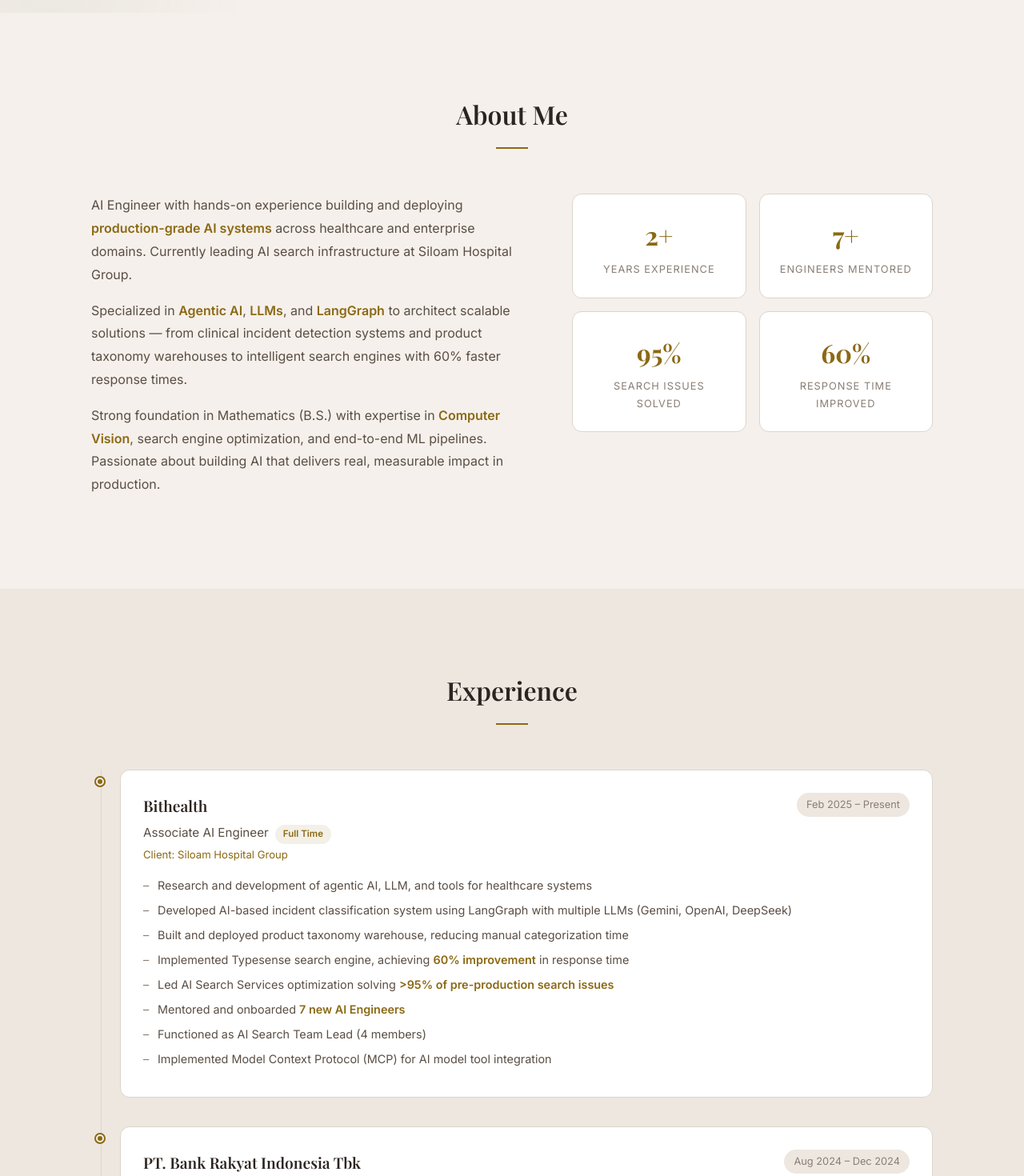
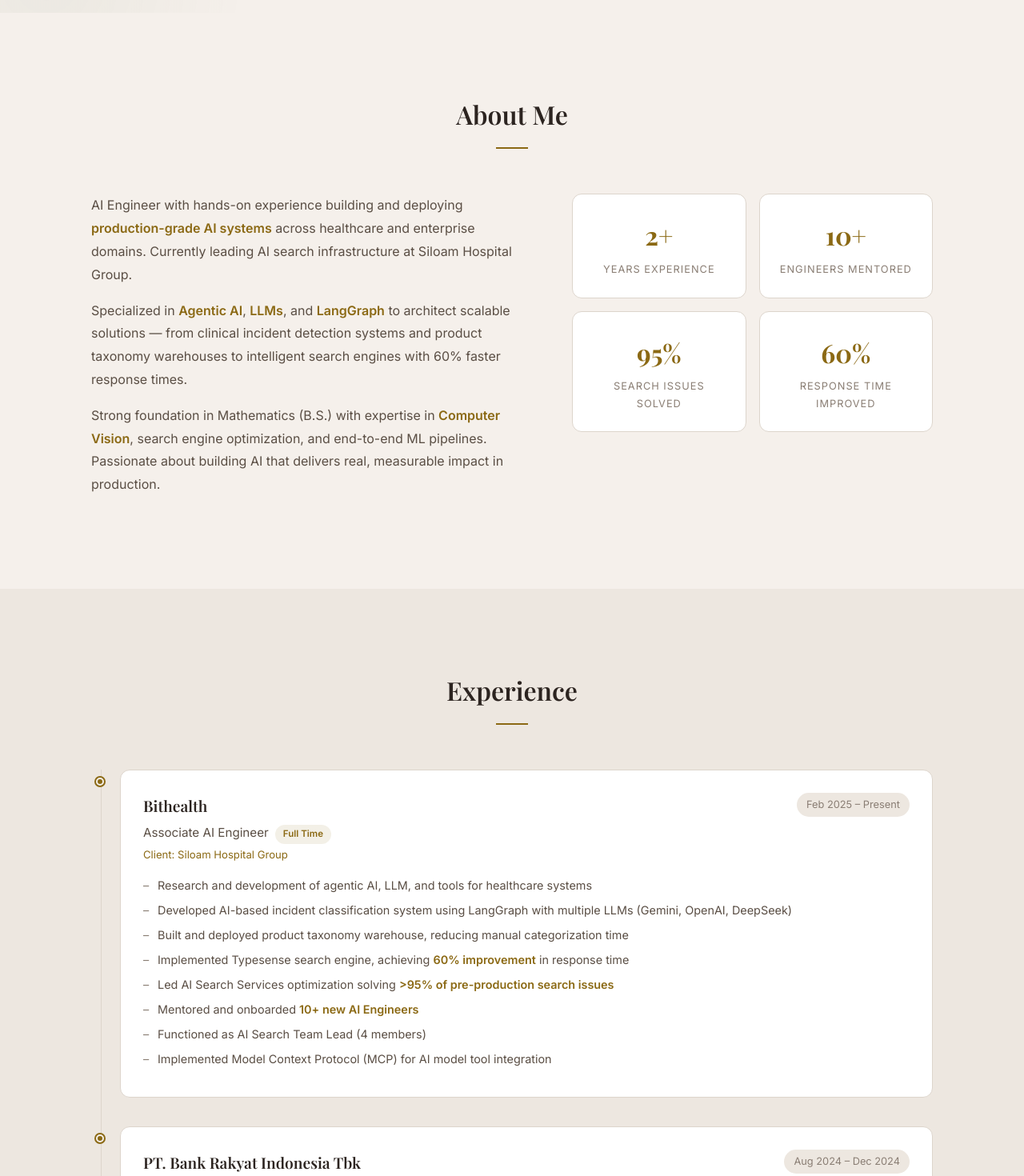
Before and after one commit to alhusari2/website-personal, a React (Vite) app: page / in a window 1280 px wide. Shown: the part 784-2254 px from the top of the page at 80% size. Built offline with nearby package versions, Linux system fonts and the light colour scheme.

Commit message:
Update: 7+ -> 10+ engineers mentored

```diff
--- a/package.json
+++ b/package.json
@@ -22,6 +22,7 @@
     "eslint-plugin-react-hooks": "^7.0.1",
     "eslint-plugin-react-refresh": "^0.4.24",
     "globals": "^16.5.0",
+    "sharp": "^0.34.5",
     "vite": "^7.3.1"
   }
 }
--- a/src/data/portfolioData.js
+++ b/src/data/portfolioData.js
@@ -20,7 +20,7 @@
 
 export const stats = [
   { number: "2+", label: "Years Experience" },
-  { number: "7+", label: "Engineers Mentored" },
+  { number: "10+", label: "Engineers Mentored" },
   { number: "95%", label: "Search Issues Solved" },
   { number: "60%", label: "Response Time Improved" },
 ];
@@ -38,7 +38,7 @@
       "Built and deployed product taxonomy warehouse, reducing manual categorization time",
       "Implemented Typesense search engine, achieving <strong>60% improvement</strong> in response time",
       "Led AI Search Services optimization solving <strong>>95% of pre-production search issues</strong>",
-      "Mentored and onboarded <strong>7 new AI Engineers</strong>",
+      "Mentored and onboarded <strong>10+ new AI Engineers</strong>",
       "Functioned as AI Search Team Lead (4 members)",
       "Implemented Model Context Protocol (MCP) for AI model tool integration",
     ],
```
Also changed, not shown: 1 other file (tests, documents, lock files or other folders).
